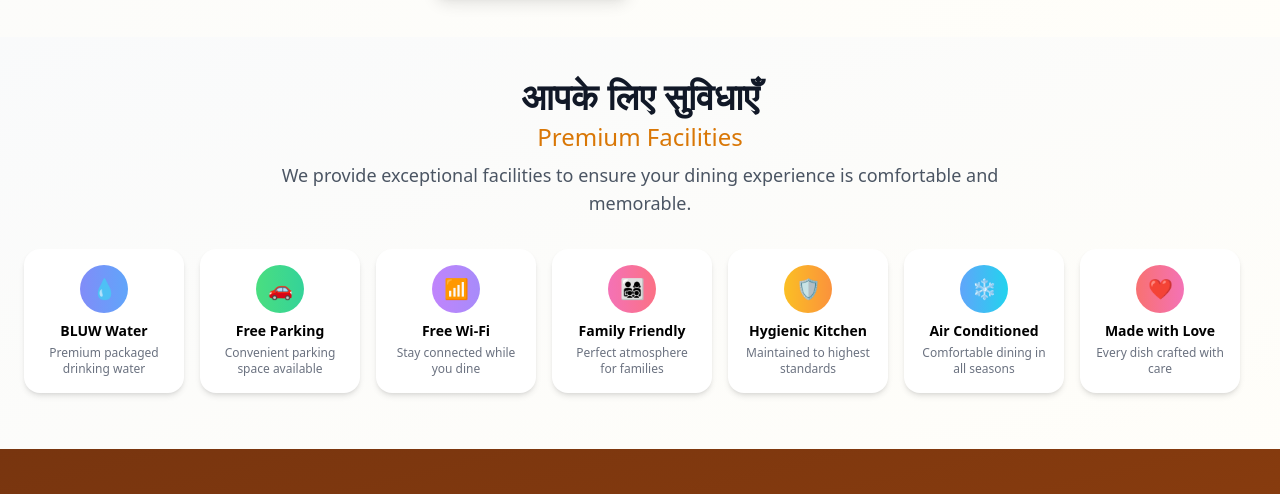
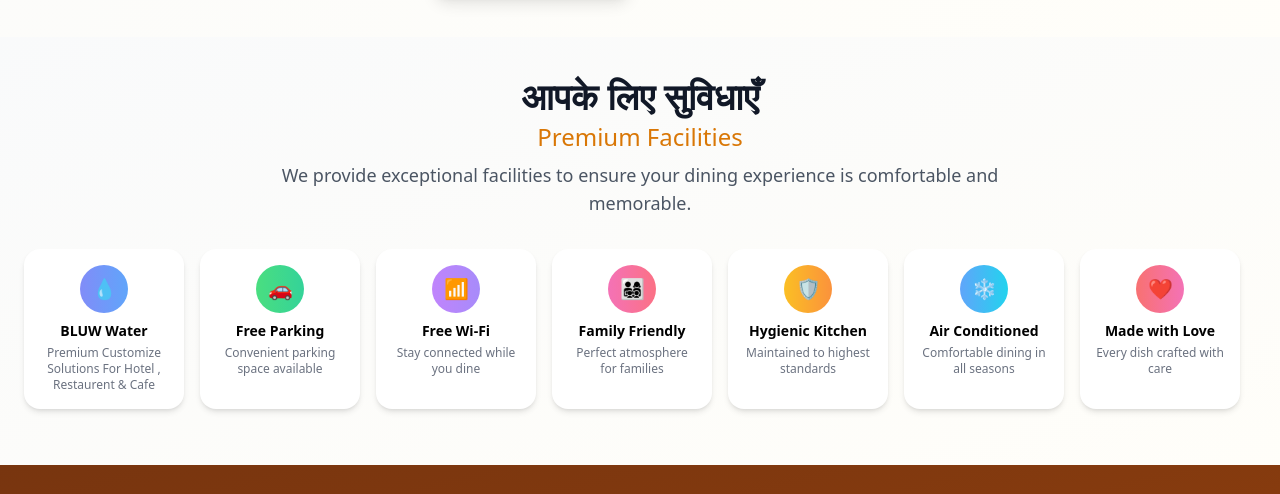
Before and after one commit to apnibaithak149-netizen/apni-baithak, a plain HTML site: page index.html in a window 1280 px wide. Shown: the part 3643-4137 px from the top of the page. Drawn offline with nearby package versions, Linux system fonts and the light colour scheme.

Commit message:
Update index.html

```diff
--- a/index.html
+++ b/index.html
@@ -294,7 +294,7 @@
       <div class="flex-none w-40 p-4 rounded-2xl shadow-md flex flex-col items-center text-center bg-white hover:shadow-xl transition-shadow duration-300">
         <div class="w-12 h-12 rounded-full flex items-center justify-center bg-gradient-to-r from-indigo-400 to-blue-400 text-white text-xl mb-2">💧</div>
         <h3 class="text-sm font-semibold mb-1">BLUW Water</h3>
-        <p class="text-gray-500 text-xs">Premium packaged drinking water</p>
+        <p class="text-gray-500 text-xs">Premium Customize Solutions For Hotel , Restaurent & Cafe</p>
       </div>
 
       <!-- Free Parking -->
```
